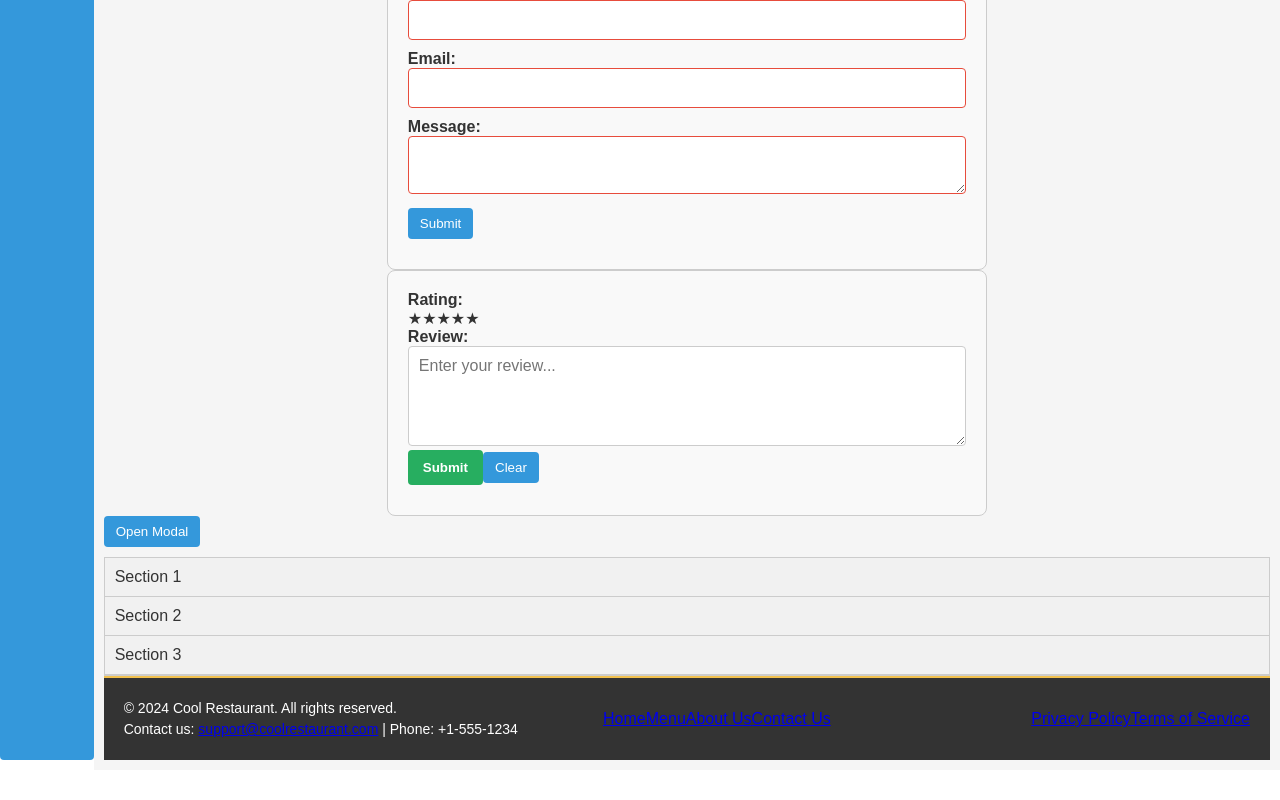
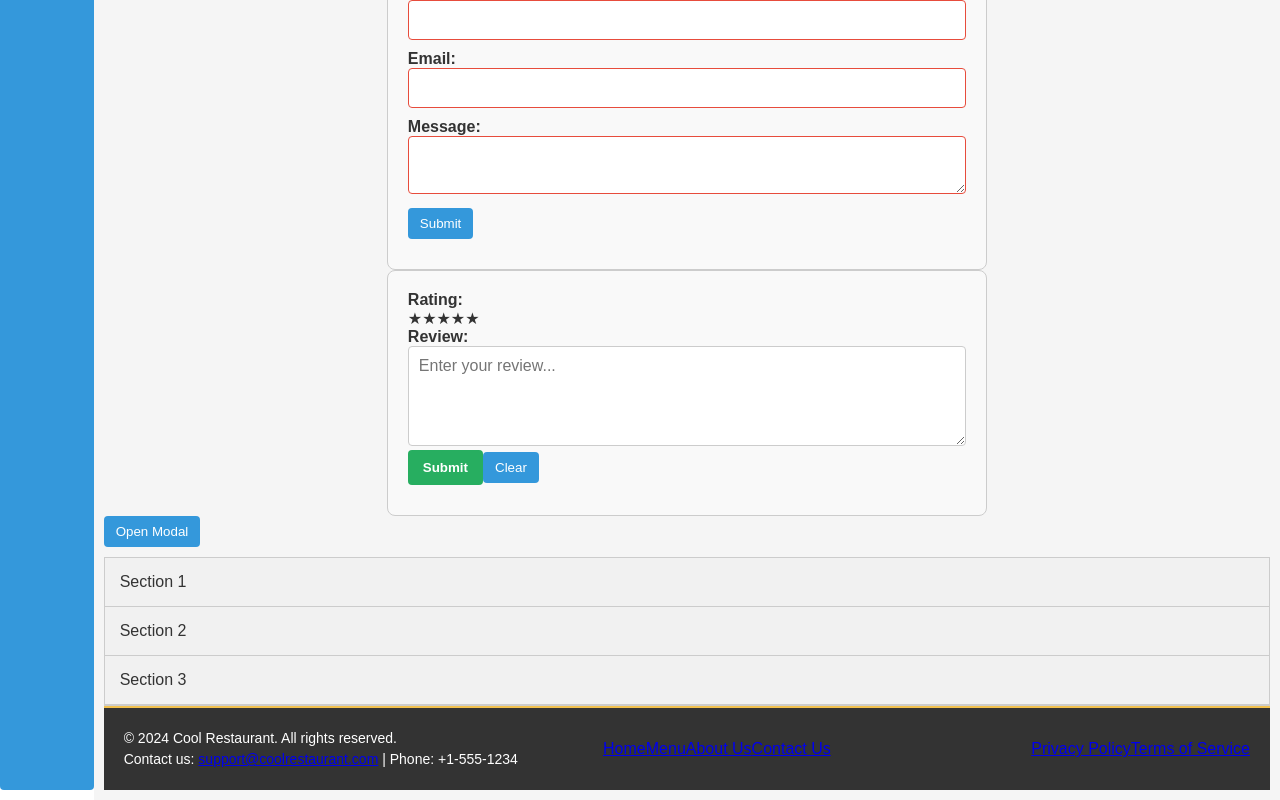
Before and after one commit to mohamedmehdigara/react-burger-menu-example, a React (Create React App) app: page / in a window 1280 px wide. Shown: the part 1447-2247 px from the top of the page. Before the commit the page ends 2217 px from the top, so only its background shows below. Built offline with nearby package versions, Linux system fonts and the light colour scheme.

Commit message:
added files

```diff
--- a/src/components/Accordion/Accordion.css
+++ b/src/components/Accordion/Accordion.css
@@ -7,9 +7,14 @@
 }
 
 .accordion-title {
-    padding: 10px;
+  padding: 15px;
   cursor: pointer;
   background-color: #f1f1f1;
+  transition: background-color 0.3s ease-in-out;
+}
+
+.accordion-title:hover {
+  background-color: #e0e0e0;
 }
 
 .accordion-title.active {
@@ -17,10 +22,13 @@
 }
 
 .accordion-content {
-    padding: 10px;
+  padding: 15px;
   display: none;
+  transition: max-height 0.3s ease-in-out;
+  overflow: hidden;
 }
 
 .accordion-content.open {
   display: block;
+  max-height: 1000px; /* Adjust according to your content */
 }
--- a/src/components/Accordion/Accordion.js
+++ b/src/components/Accordion/Accordion.js
@@ -1,11 +1,19 @@
 import React, { useState } from 'react';
 import './Accordion.css';
 
-const Accordion = ({ items }) => {
-  const [activeIndex, setActiveIndex] = useState(null);
+const Accordion = ({ items, allowMultiple = false }) => {
+  const [activeIndices, setActiveIndices] = useState([]);
 
   const onItemClick = (index) => {
-    setActiveIndex(index === activeIndex ? null : index);
+    if (allowMultiple) {
+      setActiveIndices((prevIndices) =>
+        prevIndices.includes(index)
+          ? prevIndices.filter((i) => i !== index)
+          : [...prevIndices, index]
+      );
+    } else {
+      setActiveIndices((prevIndices) => (prevIndices[0] === index ? [] : [index]));
+    }
   };
 
   return (
@@ -13,12 +21,25 @@ const Accordion = ({ items }) => {
       {items.map((item, index) => (
         <div key={index} className="accordion-item">
           <div
-            className={`accordion-title ${index === activeIndex ? 'active' : ''}`}
+            className={`accordion-title ${activeIndices.includes(index) ? 'active' : ''}`}
             onClick={() => onItemClick(index)}
+            role="button"
+            tabIndex={0}
+            onKeyDown={(e) => {
+              if (e.key === 'Enter' || e.key === ' ') {
+                onItemClick(index);
+              }
+            }}
+            aria-expanded={activeIndices.includes(index)}
+            aria-controls={`accordion-content-${index}`}
           >
             {item.title}
+            {/* Add an icon here if desired */}
           </div>
-          <div className={`accordion-content ${index === activeIndex ? 'open' : ''}`}>
+          <div
+            id={`accordion-content-${index}`}
+            className={`accordion-content ${activeIndices.includes(index) ? 'open' : ''}`}
+          >
             {item.content}
           </div>
         </div>
```
Lines whose indentation alone changed are shown as unchanged.
